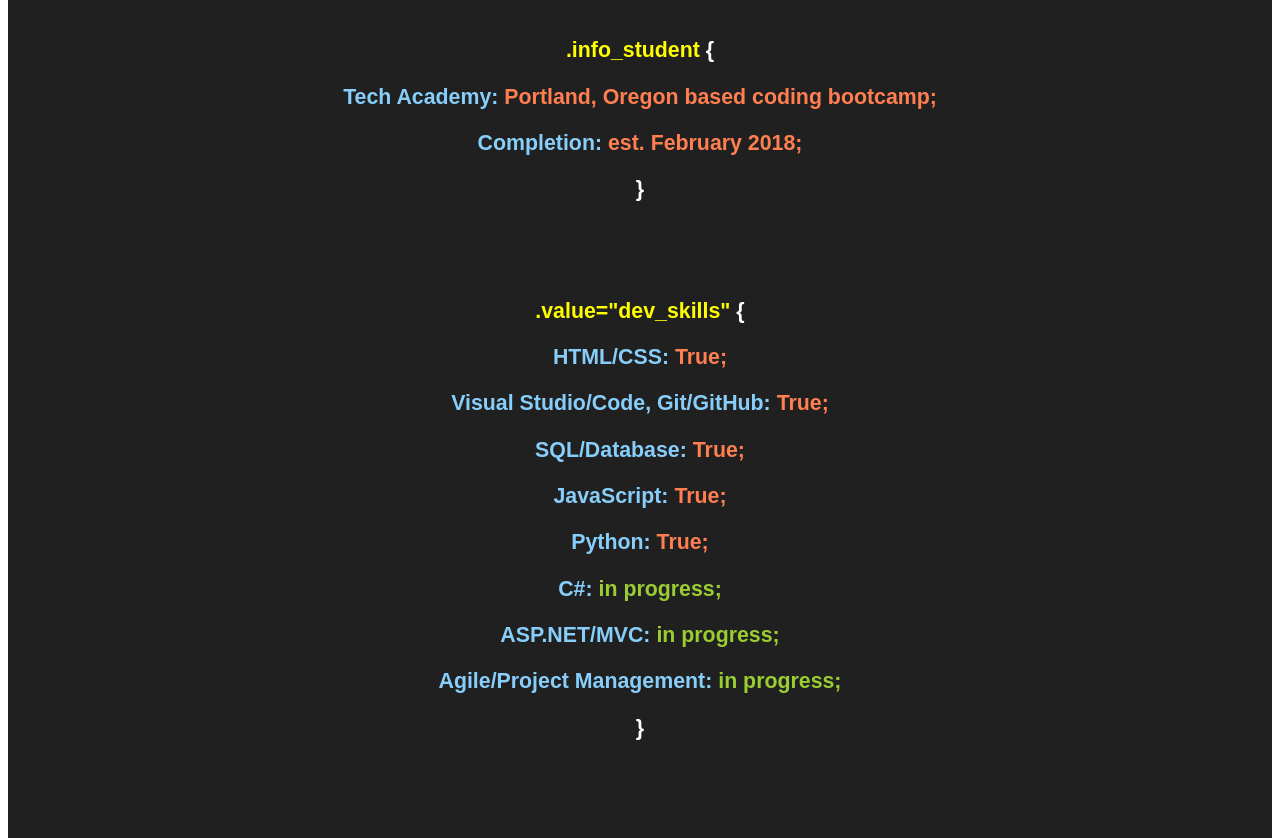
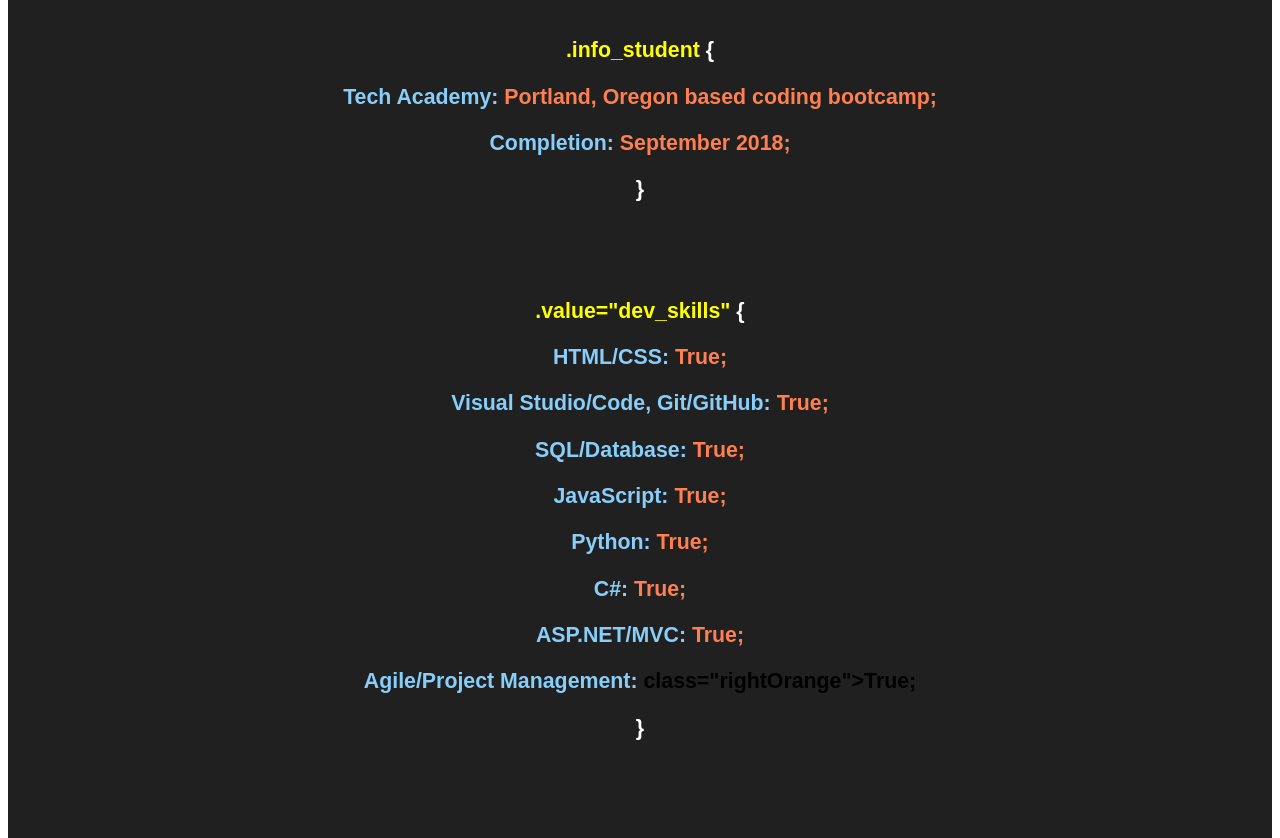
Before and after one commit to SandyGlantz/SandyGlantz.github.io, a plain HTML site: page index.html in a window 1280 px wide. Shown: the part 820-1658 px from the top of the page. Drawn offline with nearby package versions, Linux system fonts and the light colour scheme; a script that the page names is missing.

Commit message:
update of languages

```diff
--- a/index.html
+++ b/index.html
@@ -108,7 +108,7 @@
                 <span class="rightOrange">Portland, Oregon based coding bootcamp;</span></p>
 
             <p><span class="leftBlue">Completion:</span>
-                <span class="rightOrange">est. February 2018;</span></p>
+                <span class="rightOrange">September 2018;</span></p>
 
             <span style=color:white>&#125</span>
 
@@ -134,11 +134,11 @@
 
             <p><span class="leftBlue">Python:</span>  <span class="rightOrange">True;</span></p>
 
-            <p><span class="leftBlue">C#:</span> <span style=color:yellowgreen>in progress;</span></p>
+            <p><span class="leftBlue">C#:</span> <span class="rightOrange">True;</span></p>
 
-            <p><span class="leftBlue">ASP.NET/MVC:</span> <span style=color:yellowgreen>in progress;</span></p>
+            <p><span class="leftBlue">ASP.NET/MVC:</span> <span class="rightOrange">True;</span></p>
 
-            <p><span class="leftBlue">Agile/Project Management:</span> <span style=color:yellowgreen>in progress;</span></p>
+            <p><span class="leftBlue">Agile/Project Management:</span> class="rightOrange">True;</span></p>
 
             <span style=color:white>&#125</span>
         </div>
```
